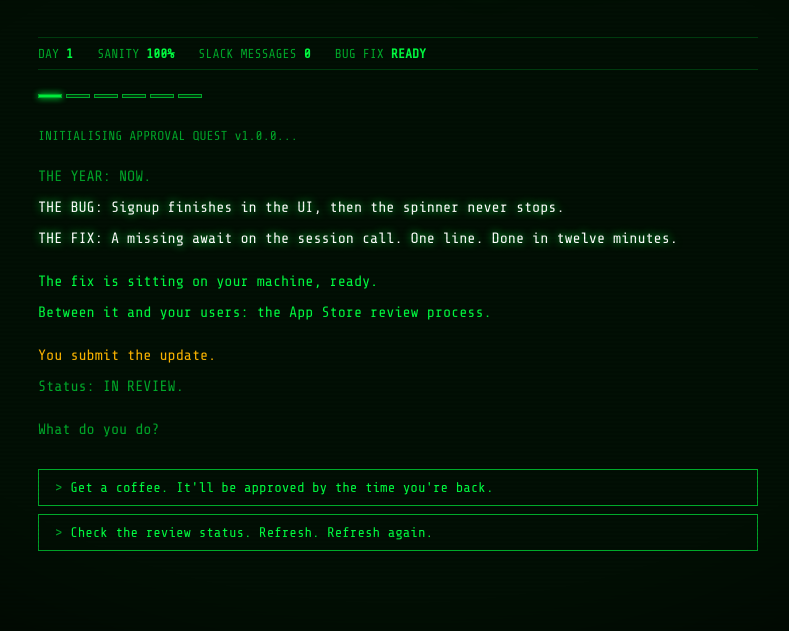
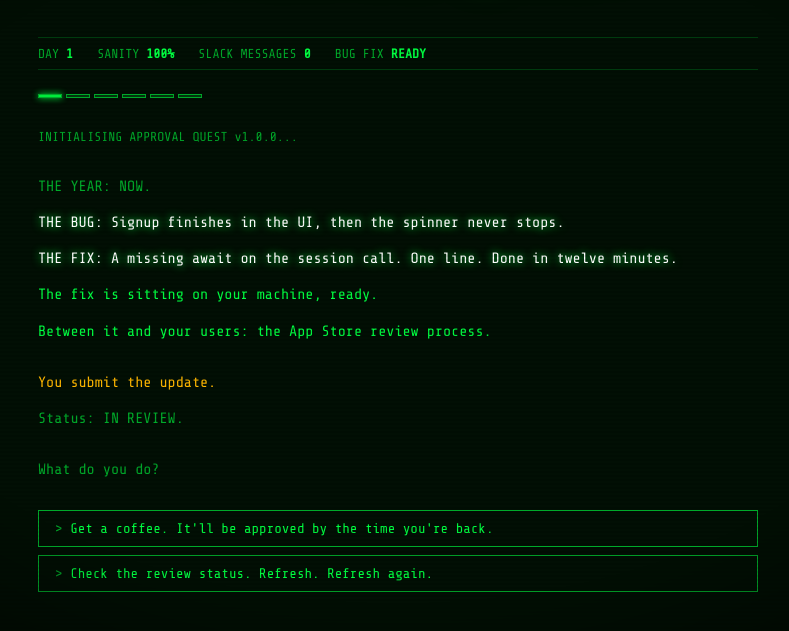
Before and after one commit to zgoldie/approval-quest, a plain HTML site: page index.html in a window 1280 px wide. Shown: the part 137-768 px from the top of the page, without its empty margins (242-1031 px from the left). Drawn offline with nearby package versions, Linux system fonts and the light colour scheme.

Commit message:
simplify code

```diff
--- a/index.html
+++ b/index.html
@@ -97,12 +97,15 @@
     margin-bottom: 24px;
     line-height: 1.8;
     font-size: 15px;
+    display: flex;
+    flex-direction: column;
+    gap: 0.2rem;
   }
 
   .line {
     opacity: 0;
     animation: appear 0.05s forwards;
-    padding: 2px 0;
+    padding: 3px 0;
   }
 
   .line.dim { color: var(--green-dim); }
@@ -293,16 +296,50 @@
 
 const TOTAL_NODES = 6;
 
-function gap(ms) {
-  return { text: '', cls: 'gap', delay: ms };
+/** Default ms after each line (content, gap row, IN REVIEW., etc.). */
+const LINE_MS = 380;
+
+/** Story line: `hold` adds extra LINE_MS pauses after this line. */
+function L(text, cls = '', hold = 0) {
+  return { text, cls, hold };
 }
 
-function inReview(delay) {
-  return { text: 'IN REVIEW.', cls: '', delay };
+function G() {
+  return { _g: true };
 }
 
-function statusInReview(delay) {
-  return { text: 'Status: IN REVIEW.', cls: 'dim', delay };
+function IR() {
+  return { _ir: true };
+}
+
+function SR() {
+  return { _sr: true };
+}
+
+function expandLines(raw) {
+  let t = 0;
+  const out = [];
+  for (const item of raw) {
+    if (item && item._g) {
+      out.push({ text: '', cls: 'gap', delay: t });
+      t += LINE_MS;
+      continue;
+    }
+    if (item && item._ir) {
+      out.push({ text: 'IN REVIEW.', cls: '', delay: t });
+      t += LINE_MS;
+      continue;
+    }
+    if (item && item._sr) {
+      out.push({ text: 'Status: IN REVIEW.', cls: 'dim', delay: t });
+      t += LINE_MS;
+      continue;
+    }
+    const hold = item.hold || 0;
+    out.push({ text: item.text, cls: item.cls || '', delay: t });
+    t += LINE_MS + hold * LINE_MS;
+  }
+  return out;
 }
 
 const nodes = {
@@ -310,19 +347,18 @@
   intro: {
     progress: 0,
     lines: [
-      { text: 'INITIALISING APPROVAL QUEST v1.0.0...', cls: 'system', delay: 0 },
-      gap(200),
-      { text: 'THE YEAR: NOW.', cls: 'dim', delay: 400 },
-      { text: 'THE BUG: Signup finishes in the UI, then the spinner never stops.', cls: 'bright', delay: 700 },
-      { text: 'THE FIX: A missing await on the session call. One line. Done in twelve minutes.', cls: 'bright', delay: 1000 },
-      gap(1300),
-      { text: 'The fix is sitting on your machine, ready.', cls: '', delay: 1500 },
-      { text: 'Between it and your users: the App Store review process.', cls: '', delay: 1900 },
-      gap(2200),
-      { text: 'You submit the update.', cls: 'amber', delay: 2500 },
-      statusInReview(2900),
-      gap(3100),
-      { text: 'What do you do?', cls: 'dim', delay: 3400 },
+      L('INITIALISING APPROVAL QUEST v1.0.0...', 'system'),
+      G(),
+      L('THE YEAR: NOW.', 'dim'),
+      L('THE BUG: Signup finishes in the UI, then the spinner never stops.', 'bright'),
+      L('THE FIX: A missing await on the session call. One line. Done in twelve minutes.', 'bright'),
+      L('The fix is sitting on your machine, ready.'),
+      L('Between it and your users: the App Store review process.'),
+      G(),
+      L('You submit the update.', 'amber'),
+      SR(),
+      G(),
+      L('What do you do?', 'dim'),
     ],
     choices: [
       { text: 'Get a coffee. It\'ll be approved by the time you\'re back.', next: 'day1_wait', sanity: 0, slack: 0, days: 0 },
@@ -333,19 +369,16 @@
   day1_wait: {
     progress: 1,
     lines: [
-      { text: '> You get a coffee.', cls: 'dim', delay: 0 },
-      gap(200),
-      { text: 'You return. Status: IN REVIEW.', cls: '', delay: 400 },
-      { text: 'You eat lunch. Status: IN REVIEW.', cls: '', delay: 800 },
-      { text: 'You go home. Status: IN REVIEW.', cls: '', delay: 1200 },
-      gap(1500),
-      { text: 'DAY 2', cls: 'big', delay: 1800 },
-      gap(2000),
-      { text: '[09:14] Sarah (Product): hey is the signup fix live yet?', cls: 'amber', delay: 2200 },
-      { text: '[09:31] Sarah (Product): just checking :)', cls: 'amber', delay: 2600 },
-      { text: '[09:32] Sarah (Product): customers are noticing', cls: 'amber', delay: 3000 },
-      gap(3200),
-      statusInReview(3400),
+      L('> You get a coffee.', 'dim'),
+      L('You return. Status: IN REVIEW.'),
+      L('You eat lunch. Status: IN REVIEW.'),
+      L('You go home. Status: IN REVIEW.'),
+      G(),
+      L('DAY 2', 'big'),
+      L('[09:14] Sarah (Product): hey is the signup fix live yet?', 'amber'),
+      L('[09:31] Sarah (Product): just checking :)', 'amber'),
+      L('[09:32] Sarah (Product): customers are noticing', 'amber'),
+      SR(),
     ],
     choices: [
       { text: 'Reply to Sarah: "It\'s in review, nothing I can do."', next: 'day2_explain', sanity: 0, slack: 3, days: 1 },
@@ -356,28 +389,23 @@
   day1_refresh: {
     progress: 1,
     lines: [
-      { text: '> You refresh the status page.', cls: 'dim', delay: 0 },
-      gap(300),
-      inReview(500),
-      inReview(900),
-      inReview(1100),
-      inReview(1200),
-      inReview(1280),
-      inReview(1340),
-      gap(1500),
-      { text: 'Three hours pass. Your wrist hurts.', cls: 'dim', delay: 1700 },
-      gap(2000),
-      { text: 'You open Reddit. The timeline does not care that you are in hell.', cls: 'dim', delay: 2200 },
-      gap(2500),
-      { text: 'r/iOSProgramming: "Vibe coded my entire app in one weekend (AMA)"', cls: 'dim', delay: 2700 },
-      { text: 'r/webdev: "Shipped production with Cursor, zero docs"', cls: 'dim', delay: 3000 },
-      { text: 'r/SideProject: "My vibe-coded SaaS hit $4k MRR"', cls: 'dim', delay: 3300 },
-      { text: 'r/Entrepreneur: "Stop overengineering, just vibe code it"', cls: 'dim', delay: 3600 },
-      { text: '...', cls: 'dim', delay: 3900 },
-      { text: 'You scroll past a hundred posts about vibe coding an app.', cls: 'bright', delay: 4200 },
-      { text: 'None of them mention App Store review. Of course they do not.', cls: 'dim', delay: 4600 },
-      gap(5000),
-      { text: 'What do you do on Reddit?', cls: 'dim', delay: 5300 },
+      L('> You refresh the status page.', 'dim'),
+      G(),
+      IR(), IR(), IR(), IR(), IR(), IR(),
+      G(),
+      L('Three hours pass. Your wrist hurts.', 'dim'),
+      G(),
+      L('You open Reddit. The timeline does not care that you are in hell.', 'dim'),
+      G(),
+      L('r/iOSProgramming: "Vibe coded my entire app in one weekend (AMA)"', 'dim'),
+      L('r/webdev: "Shipped production with Cursor, zero docs"', 'dim'),
+      L('r/SideProject: "My vibe-coded SaaS hit $4k MRR"', 'dim'),
+      L('r/Entrepreneur: "Stop overengineering, just vibe code it"', 'dim'),
+      L('...', 'dim'),
+      L('You scroll past a hundred posts about vibe coding an app.', 'bright'),
+      L('None of them mention App Store review. Of course they do not.', 'dim'),
+      G(),
+      L('What do you do on Reddit?', 'dim'),
     ],
     choices: [
       { text: 'Post helpful replies: links, gentle corrections, good faith.', next: 'day1_reddit_helpful', sanity: 0, slack: 0, days: 0 },
@@ -388,17 +416,15 @@
   day1_reddit_helpful: {
     progress: 1,
     lines: [
-      { text: '> You write calm, constructive replies. You link MDN anyway.', cls: 'dim', delay: 0 },
-      { text: 'One thread OP says "thanks actually". The vibe-code posts do not vanish.', cls: '', delay: 500 },
-      { text: 'You feel briefly like a person.', cls: 'dim', delay: 1000 },
-      gap(1300),
-      { text: 'DAY 2', cls: 'big', delay: 1600 },
-      gap(1800),
-      { text: '[09:14] Sarah (Product): hey is the signup fix live yet?', cls: 'amber', delay: 2000 },
-      { text: '[09:31] Sarah (Product): just checking :)', cls: 'amber', delay: 2400 },
-      { text: '[09:32] Sarah (Product): customers are noticing', cls: 'amber', delay: 2800 },
-      gap(3000),
-      statusInReview(3200),
+      L('> You write calm, constructive replies. You link MDN anyway.', 'dim'),
+      L('One thread OP says "thanks actually". The vibe-code posts do not vanish.'),
+      L('You feel briefly like a person.', 'dim'),
+      G(),
+      L('DAY 2', 'big'),
+      L('[09:14] Sarah (Product): hey is the signup fix live yet?', 'amber'),
+      L('[09:31] Sarah (Product): just checking :)', 'amber'),
+      L('[09:32] Sarah (Product): customers are noticing', 'amber'),
+      SR(),
     ],
     choices: [
       { text: 'Reply to Sarah: "It\'s in review, nothing I can do."', next: 'day2_explain', sanity: 0, slack: 3, days: 1 },
@@ -409,17 +435,15 @@
   day1_reddit_snark: {
     progress: 1,
     lines: [
-      { text: '> You let rip. Snark. Touch grass. Read the HIG.', cls: 'dim', delay: 0 },
-      { text: 'Replies arrive faster than your App Store status ever updates.', cls: '', delay: 500 },
-      { text: 'Someone calls you bitter. They are not entirely wrong.', cls: 'red', delay: 1000 },
-      gap(1400),
-      { text: 'DAY 2', cls: 'big', delay: 1700 },
-      gap(1900),
-      { text: '[09:14] Sarah (Product): hey is the signup fix live yet?', cls: 'amber', delay: 2100 },
-      { text: '[09:31] Sarah (Product): just checking :)', cls: 'amber', delay: 2500 },
-      { text: '[09:32] Sarah (Product): customers are noticing', cls: 'amber', delay: 2900 },
-      gap(3100),
-      statusInReview(3300),
+      L('> You let rip. Snark. Touch grass. Read the HIG.', 'dim'),
+      L('Replies arrive faster than your App Store status ever updates.'),
+      L('Someone calls you bitter. They are not entirely wrong.', 'red'),
+      G(),
+      L('DAY 2', 'big'),
+      L('[09:14] Sarah (Product): hey is the signup fix live yet?', 'amber'),
+      L('[09:31] Sarah (Product): just checking :)', 'amber'),
+      L('[09:32] Sarah (Product): customers are noticing', 'amber'),
+      SR(),
     ],
     choices: [
       { text: 'Reply to Sarah: "It\'s in review, nothing I can do."', next: 'day2_explain', sanity: 0, slack: 3, days: 1 },
@@ -430,21 +454,16 @@
   day2_explain: {
     progress: 2,
     lines: [
-      { text: '> You explain the review process to Sarah. Again.', cls: 'dim', delay: 0 },
-      gap(400),
-      { text: '[09:35] You: It\'s with Apple. Review takes 1-3 days. No ETA.', cls: '', delay: 600 },
-      { text: '[09:36] Sarah: oh right. can\'t you like... speed it up?', cls: 'amber', delay: 1200 },
-      gap(1500),
-      { text: 'You stare at the ceiling for a moment.', cls: 'dim', delay: 1700 },
-      gap(2000),
-      { text: 'Then: a notification.', cls: 'bright', delay: 2300 },
-      gap(2500),
-      { text: 'APPLE REVIEW TEAM: Your submission has been rejected.', cls: 'red', delay: 2700 },
-      gap(3000),
-      { text: '"We were unable to log in using the credentials provided."', cls: 'red', delay: 3200 },
-      gap(3500),
-      { text: 'You check the logs. The reviewer typed "passw0rd" not "password".', cls: 'bright', delay: 3700 },
-      { text: 'Your credentials were correct. The reviewer\'s fingers were not.', cls: '', delay: 4200 },
+      L('> You explain the review process to Sarah. Again.', 'dim'),
+      L('[09:35] You: It\'s with Apple. Review takes 1-3 days. No ETA.'),
+      L('[09:36] Sarah: oh right. can\'t you like... speed it up?', 'amber'),
+      L('You stare at the ceiling for a moment.', 'dim'),
+      L('Then: a notification.', 'bright'),
+      G(),
+      L('APPLE REVIEW TEAM: Your submission has been rejected.', 'red'),
+      L('"We were unable to log in using the credentials provided."', 'red'),
+      L('You check the logs. The reviewer typed "passw0rd" not "password".', 'bright'),
+      L('Your credentials were correct. The reviewer\'s fingers were not.'),
     ],
     choices: [
       { text: 'Reply politely: "The credentials are correct. Please retry."', next: 'day3_polite', sanity: -10, slack: 0, days: 1 },
@@ -455,21 +474,16 @@
   day2_ignore: {
     progress: 2,
     lines: [
-      { text: '> You leave Sarah on read.', cls: 'dim', delay: 0 },
-      gap(400),
-      { text: 'This lasts 11 minutes.', cls: 'dim', delay: 600 },
-      gap(900),
-      { text: '[09:43] Marcus (Engineering Manager): Sarah says the signup fix isn\'t live?', cls: 'amber', delay: 1100 },
-      { text: '[09:44] Marcus (Engineering Manager): what\'s the hold up', cls: 'amber', delay: 1600 },
-      gap(1900),
-      { text: 'A notification arrives.', cls: 'bright', delay: 2100 },
-      gap(2400),
-      { text: 'APPLE REVIEW TEAM: Your submission has been rejected.', cls: 'red', delay: 2600 },
-      gap(2900),
-      { text: '"We were unable to log in using the credentials provided."', cls: 'red', delay: 3100 },
-      gap(3400),
-      { text: 'You check the logs. The reviewer typed "passw0rd" not "password".', cls: 'bright', delay: 3600 },
-      { text: 'A zero. In place of the O. You double-check. Yes.', cls: '', delay: 4100 },
+      L('> You leave Sarah on read.', 'dim'),
+      L('This lasts 11 minutes.', 'dim'),
+      L('[09:43] Marcus (Engineering Manager): Sarah says the signup fix isn\'t live?', 'amber'),
+      L('[09:44] Marcus (Engineering Manager): what\'s the hold up', 'amber'),
+      L('A notification arrives.', 'bright'),
+      G(),
+      L('APPLE REVIEW TEAM: Your submission has been rejected.', 'red'),
+      L('"We were unable to log in using the credentials provided."', 'red'),
+      L('You check the logs. The reviewer typed "passw0rd" not "password".', 'bright'),
+      L('A zero. In place of the O. You double-check. Yes.'),
     ],
     choices: [
       { text: 'Reply politely: "The credentials are correct. Please retry."', next: 'day3_polite', sanity: -10, slack: 0, days: 1 },
@@ -480,27 +494,21 @@
   day3_polite: {
     progress: 3,
     lines: [
-      { text: '> You compose a polite reply.', cls: 'dim', delay: 0 },
-      { text: '> You rewrite it twice to remove the sarcasm.', cls: 'dim', delay: 400 },
-      gap(700),
-      { text: 'You resubmit.', cls: 'amber', delay: 900 },
-      statusInReview(1200),
-      gap(1500),
-      { text: 'You are back at the end of the queue.', cls: '', delay: 1700 },
-      gap(2000),
-      { text: 'DAY 3', cls: 'big', delay: 2300 },
-      gap(2500),
-      { text: 'Tech news: "App Store review times surge 340% as AI app flood continues"', cls: 'dim', delay: 2700 },
-      { text: '"Developers report waiting up to 12 days for trivial updates"', cls: 'dim', delay: 3200 },
-      gap(3500),
-      { text: 'App Store Connect: average rating 4.2 → 3.8 (last 7 days)', cls: 'red', delay: 3700 },
-      { text: 'New 1-star reviews: "won\'t let me sign up" "stuck on loading forever"', cls: 'dim', delay: 4200 },
-      { text: 'Support pastes a screenshot thread in Slack. It is not flattering.', cls: 'dim', delay: 4700 },
-      gap(5100),
-      { text: '[14:22] Sarah: any update on the update?', cls: 'amber', delay: 5400 },
-      { text: '[14:22] Sarah: haha get it. update on the update', cls: 'amber', delay: 5900 },
-      gap(6200),
-      statusInReview(6500),
+      L('> You compose a polite reply.', 'dim'),
+      L('> You rewrite it twice to remove the sarcasm.', 'dim'),
+      L('You resubmit.', 'amber'),
+      SR(),
+      L('You are back at the end of the queue.'),
+      G(),
+      L('DAY 3', 'big'),
+      L('Tech news: "App Store review times surge 340% as AI app flood continues"', 'dim'),
+      L('"Developers report waiting up to 12 days for trivial updates"', 'dim'),
+      L('App Store Connect: average rating 4.2 → 3.8 (last 7 days)', 'red'),
+      L('New 1-star reviews: "won\'t let me sign up" "stuck on loading forever"', 'dim'),
+      L('Support pastes a screenshot thread in Slack. It is not flattering.', 'dim'),
+      L('[14:22] Sarah: any update on the update?', 'amber'),
+      L('[14:22] Sarah: haha get it. update on the update', 'amber'),
+      SR(),
     ],
     choices: [
       { text: 'Keep waiting. This has to end sometime.', next: 'day3b_new_request', sanity: -15, slack: 0, days: 1 },
@@ -511,20 +519,16 @@
   day3b_new_request: {
     progress: 3,
     lines: [
-      { text: 'DAY 4', cls: 'big', delay: 0 },
-      gap(300),
-      statusInReview(500),
-      { text: 'You allow yourself one cautious breath.', cls: 'dim', delay: 900 },
-      gap(1200),
-      { text: 'APPLE REVIEW TEAM: Your submission has been rejected.', cls: 'red', delay: 1500 },
-      gap(1800),
-      { text: '"Please provide a screen recording of the full signup flow, including OAuth cancel paths."', cls: 'red', delay: 2000 },
-      gap(2400),
-      { text: 'The login issue was already resolved. This is a new request.', cls: 'bright', delay: 2700 },
-      { text: 'You record the video. You narrate in a neutral voice. You upload.', cls: '', delay: 3200 },
-      { text: 'You resubmit. You are back at the end of the queue.', cls: 'dim', delay: 3700 },
-      gap(4100),
-      statusInReview(4400),
+      L('DAY 4', 'big'),
+      SR(),
+      L('You allow yourself one cautious breath.', 'dim'),
+      G(),
+      L('APPLE REVIEW TEAM: Your submission has been rejected.', 'red'),
+      L('"Please provide a screen recording of the full signup flow, including OAuth cancel paths."', 'red'),
+      L('The login issue was already resolved. This is a new request.', 'bright'),
+      L('You record the video. You narrate in a neutral voice. You upload.'),
+      L('You resubmit. You are back at the end of the queue.', 'dim'),
+      SR(),
     ],
     choices: [
       { text: 'Keep waiting. Surely the video is enough.', next: 'day4_rejection2', sanity: -10, slack: 0, days: 1 },
@@ -535,25 +539,19 @@
   day3_logs: {
     progress: 3,
     lines: [
-      { text: '> You attach the logs. You express yourself.', cls: 'dim', delay: 0 },
-      { text: '> You delete the last sentence. Reattach the logs.', cls: 'dim', delay: 500 },
-      gap(800),
-      { text: 'You resubmit.', cls: 'amber', delay: 1000 },
-      gap(1300),
-      { text: 'DAY 3', cls: 'big', delay: 1600 },
-      gap(1800),
-      { text: 'Approved! New reviewer. Credentials worked fine.', cls: 'bright', delay: 2000 },
-      gap(2300),
-      { text: 'Status: PENDING DEVELOPER RELEASE', cls: 'amber', delay: 2500 },
-      gap(2800),
-      { text: 'You release it. It\'s live. It\'s finally—', cls: '', delay: 3100 },
-      gap(3400),
-      { text: '[16:05] Sarah: this is great! also did you see the profile photo crop bug?', cls: 'amber', delay: 3700 },
-      { text: '[16:05] Sarah: avatars are getting cropped weird on iPad', cls: 'amber', delay: 4200 },
-      { text: '[16:06] Sarah: can we get that fixed today', cls: 'amber', delay: 4600 },
-      gap(4900),
-      { text: 'The fix will take 20 minutes.', cls: '', delay: 5200 },
-      { text: 'The review will take... you already know.', cls: 'dim', delay: 5600 },
+      L('> You attach the logs. You express yourself.', 'dim'),
+      L('> You delete the last sentence. Reattach the logs.', 'dim'),
+      L('You resubmit.', 'amber'),
+      G(),
+      L('DAY 3', 'big'),
+      L('Approved! New reviewer. Credentials worked fine.', 'bright'),
+      L('Status: PENDING DEVELOPER RELEASE', 'amber'),
+      L('You release it. It\'s live. It\'s finally—'),
+      L('[16:05] Sarah: this is great! also did you see the profile photo crop bug?', 'amber'),
+      L('[16:05] Sarah: avatars are getting cropped weird on iPad', 'amber'),
+      L('[16:06] Sarah: can we get that fixed today', 'amber'),
+      L('The fix will take 20 minutes.'),
+      L('The review will take... you already know.', 'dim'),
     ],
     choices: [
       { text: 'Submit to App Store. You know the drill.', next: 'bad_ending', sanity: -30, slack: 2, days: 1 },
@@ -564,20 +562,16 @@
   day4_rejection2: {
     progress: 4,
     lines: [
-      { text: 'DAY 5', cls: 'big', delay: 0 },
-      gap(300),
-      { text: 'APPLE REVIEW TEAM: Your submission has been rejected.', cls: 'red', delay: 500 },
-      gap(800),
-      { text: '"Screenshots do not accurately reflect the current app UI."', cls: 'red', delay: 1000 },
-      gap(1300),
-      { text: 'You look at the screenshots.', cls: '', delay: 1500 },
-      { text: 'You look at the app.', cls: '', delay: 1900 },
-      { text: 'They are identical.', cls: 'bright', delay: 2200 },
-      gap(2500),
-      { text: '[11:03] Marcus: CEO is asking about the signup mess', cls: 'amber', delay: 2700 },
-      { text: '[11:03] Marcus: one-star reviews plus the store delay is not a good look', cls: 'amber', delay: 3100 },
-      gap(3400),
-      { text: 'Your sanity score has reached a new low.', cls: 'red', delay: 3600 },
+      L('DAY 5', 'big'),
+      G(),
+      L('APPLE REVIEW TEAM: Your submission has been rejected.', 'red'),
+      L('"Screenshots do not accurately reflect the current app UI."', 'red'),
+      L('You look at the screenshots.'),
+      L('You look at the app.'),
+      L('They are identical.', 'bright'),
+      L('[11:03] Marcus: CEO is asking about the signup mess', 'amber'),
+      L('[11:03] Marcus: one-star reviews plus the store delay is not a good look', 'amber'),
+      L('Your sanity score has reached a new low.', 'red'),
     ],
     choices: [
       { text: 'Retake the screenshots. Resubmit. Reset the clock.', next: 'bad_ending', sanity: -20, slack: 1, days: 1 },
@@ -588,22 +582,13 @@
   bad_ending: {
     progress: 5,
     lines: [
-      { text: 'You resubmit.', cls: 'dim', delay: 0 },
-      gap(400),
-      statusInReview(700),
-      gap(1000),
-      statusInReview(1600),
-      gap(1900),
-      statusInReview(2300),
-      gap(2600),
-      statusInReview(2800),
-      statusInReview(2950),
-      statusInReview(3050),
-      gap(3300),
-      { text: 'You are still here.', cls: 'red', delay: 3600 },
-      { text: 'You will always be here.', cls: 'red', delay: 4000 },
-      gap(4300),
-      { text: 'GAME OVER', cls: 'big', delay: 4600 },
+      L('You resubmit.', 'dim'),
+      SR(), SR(), SR(), SR(), SR(), SR(),
+      G(),
+      L('You are still here.', 'red'),
+      L('You will always be here.', 'red'),
+      G(),
+      L('GAME OVER', 'big'),
     ],
     choices: [],
     ending: 'bad'
@@ -639,7 +624,7 @@
 
   let maxDelay = 0;
 
-  node.lines.forEach(line => {
+  expandLines(node.lines).forEach(line => {
     const div = document.createElement('div');
     div.className = 'line' + (line.cls ? ' ' + line.cls : '');
     div.textContent = line.text;
```
